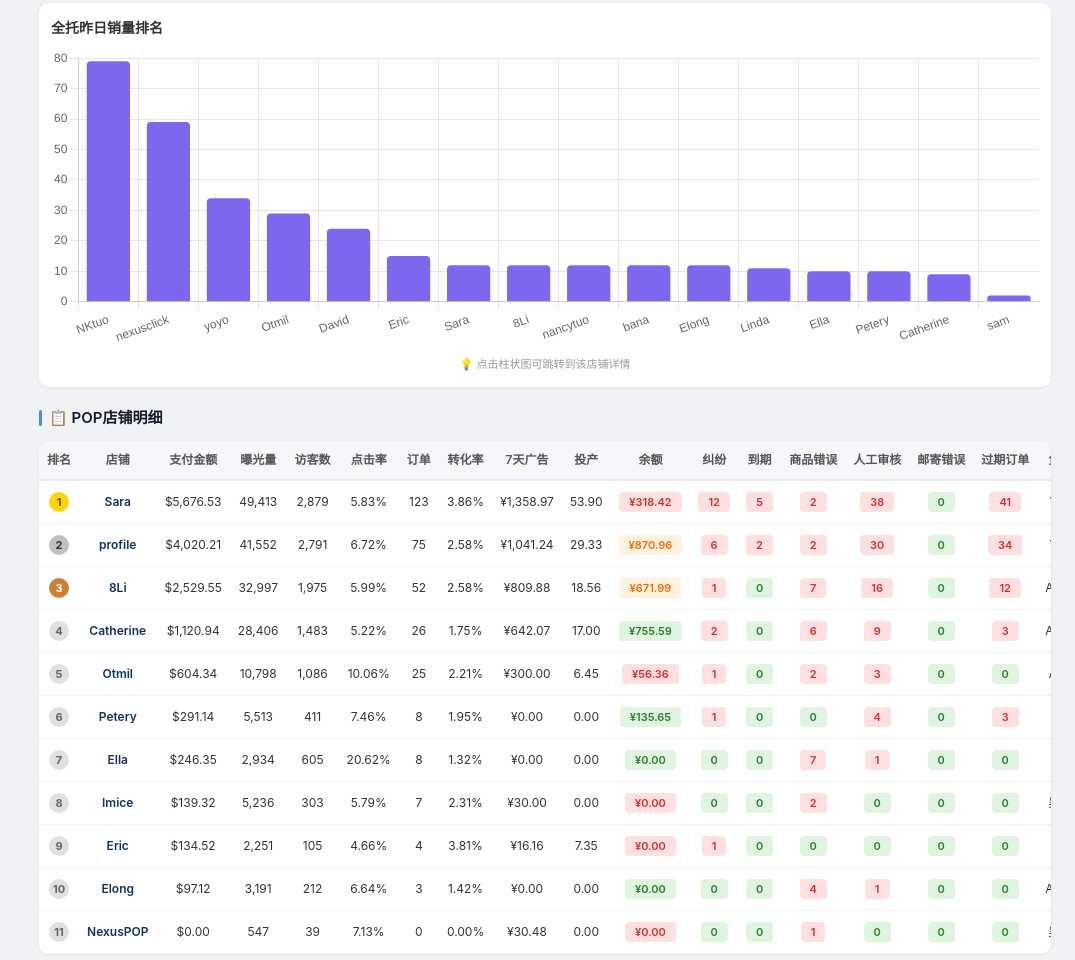
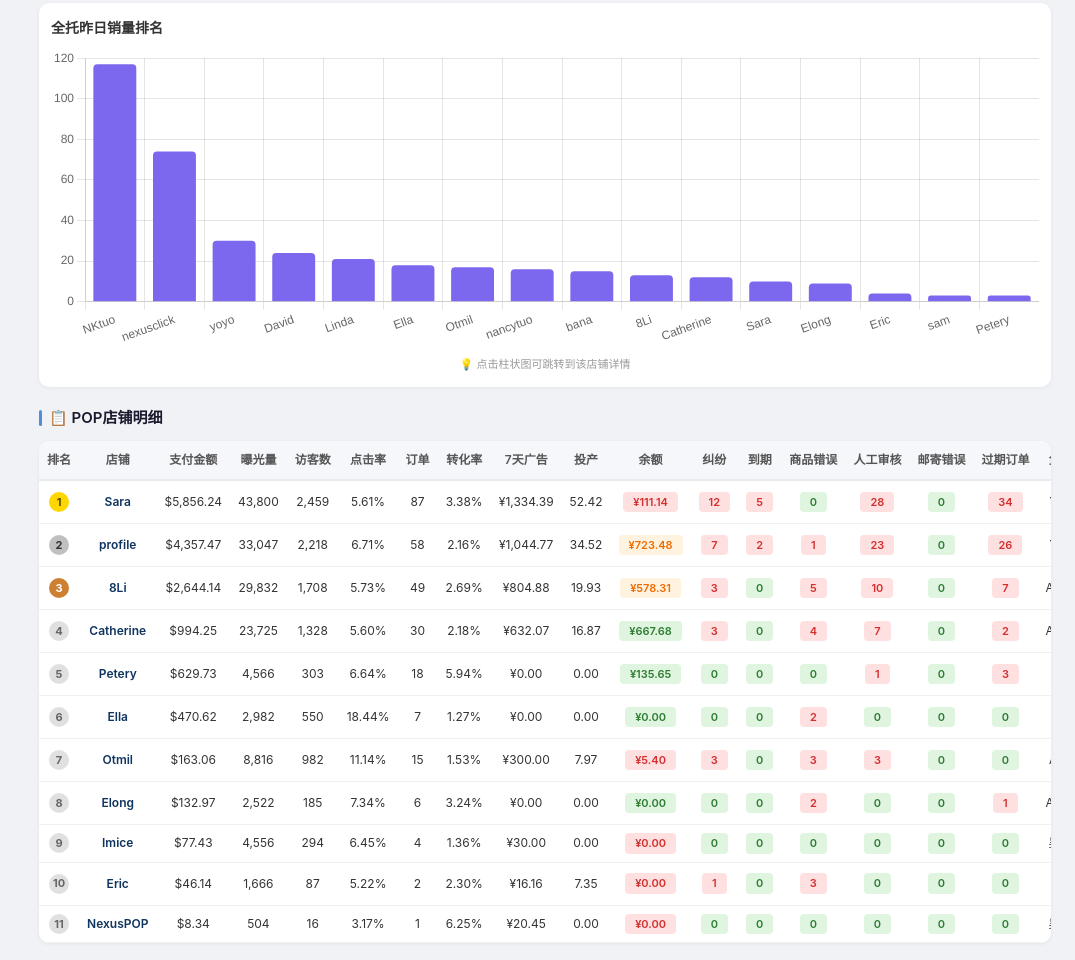
Before and after one commit to Link-DMW/Data, a plain HTML site: page index.html in a window 1280 px wide. Shown: the part 1814-2774 px from the top of the page, without its empty margins (205-1280 px from the left). Drawn offline with Linux system fonts and the light colour scheme; no server answers.

Commit message:
更新店铺看板: 2026-11-18数据

```diff
--- a/index.html
+++ b/index.html
@@ -414,47 +414,47 @@ tbody tr:hover{background:#f9f9fb}
 
 <script>
 var popData = [
-  {"store": "profile", "pay": 4020.21, "exposure": 41552, "visitors": 2791, "ctr": 0.0671688486715441, "orders": 75, "cvr": 0.0258, "adYest": 116.41, "ad7d": 1041.24, "adOrdYest": 13, "adRoiYest": 42.73, "adRoi7d": 29.33, "balance": 870.96, "dispute": 6, "disputeExpire": 2, "errOrder": 2, "manualOrder": 30, "mailErr": 0, "expired": 34, "owner": "Yasso", "deadStock": null},
-  {"store": "Sara", "pay": 5676.53, "exposure": 49413, "visitors": 2879, "ctr": 0.0582640195899864, "orders": 123, "cvr": 0.0386, "adYest": 158.5, "ad7d": 1358.97, "adOrdYest": 17, "adRoiYest": 48.88, "adRoi7d": 53.9, "balance": 318.42, "dispute": 12, "disputeExpire": 5, "errOrder": 2, "manualOrder": 38, "mailErr": 0, "expired": 41, "owner": "Yasso", "deadStock": null},
-  {"store": "8Li", "pay": 2529.55, "exposure": 32997, "visitors": 1975, "ctr": 0.0598539261144953, "orders": 52, "cvr": 0.0258, "adYest": 115.0, "ad7d": 809.88, "adOrdYest": 7, "adRoiYest": 18.11, "adRoi7d": 18.56, "balance": 671.99, "dispute": 1, "disputeExpire": 0, "errOrder": 7, "manualOrder": 16, "mailErr": 0, "expired": 12, "owner": "Angelia", "deadStock": null},
-  {"store": "Catherine", "pay": 1120.94, "exposure": 28406, "visitors": 1483, "ctr": 0.0522072801520805, "orders": 26, "cvr": 0.0175, "adYest": 94.6, "ad7d": 642.07, "adOrdYest": 8, "adRoiYest": 21.94, "adRoi7d": 17, "balance": 755.59, "dispute": 2, "disputeExpire": 0, "errOrder": 6, "manualOrder": 9, "mailErr": 0, "expired": 3, "owner": "Angelia", "deadStock": null},
-  {"store": "Imice", "pay": 139.32, "exposure": 5236, "visitors": 303, "ctr": 0.057868601986249, "orders": 7, "cvr": 0.0231, "adYest": 0.0, "ad7d": 30.0, "adOrdYest": 0, "adRoiYest": 0, "adRoi7d": 0, "balance": 0.0, "dispute": 0, "disputeExpire": 0, "errOrder": 2, "manualOrder": 0, "mailErr": 0, "expired": 0, "owner": "吴铭慧", "deadStock": null},
-  {"store": "nexusclick", "pay": null, "exposure": null, "visitors": null, "ctr": null, "orders": null, "cvr": null, "adYest": null, "ad7d": null, "adOrdYest": null, "adRoiYest": null, "adRoi7d": null, "balance": null, "dispute": null, "disputeExpire": null, "errOrder": 6, "manualOrder": 0, "mailErr": 0, "expired": 0, "owner": "吴铭慧", "deadStock": null},
-  {"store": "NexusPOP", "pay": 0.0, "exposure": 547, "visitors": 39, "ctr": 0.0712979890310786, "orders": 0, "cvr": 0, "adYest": 0.0, "ad7d": 30.48, "adOrdYest": 0, "adRoiYest": 0, "adRoi7d": 0, "balance": 0.0, "dispute": 0, "disputeExpire": 0, "errOrder": 1, "manualOrder": 0, "mailErr": 0, "expired": 0, "owner": "吴铭慧", "deadStock": null},
-  {"store": "nancytuo", "pay": null, "exposure": null, "visitors": null, "ctr": null, "orders": null, "cvr": null, "adYest": null, "ad7d": null, "adOrdYest": null, "adRoiYest": null, "adRoi7d": null, "balance": null, "dispute": null, "disputeExpire": null, "errOrder": 1, "manualOrder": 0, "mailErr": 0, "expired": 0, "owner": "Aileen", "deadStock": null},
-  {"store": "Linda", "pay": null, "exposure": null, "visitors": null, "ctr": null, "orders": null, "cvr": null, "adYest": null, "ad7d": null, "adOrdYest": null, "adRoiYest": null, "adRoi7d": null, "balance": null, "dispute": null, "disputeExpire": null, "errOrder": 1, "manualOrder": 1, "mailErr": 0, "expired": 0, "owner": "Aileen", "deadStock": null},
-  {"store": "bana", "pay": null, "exposure": null, "visitors": null, "ctr": null, "orders": null, "cvr": null, "adYest": null, "ad7d": null, "adOrdYest": null, "adRoiYest": null, "adRoi7d": null, "balance": null, "dispute": null, "disputeExpire": null, "errOrder": 0, "manualOrder": 0, "mailErr": 0, "expired": 0, "owner": "Aileen", "deadStock": null},
-  {"store": "Otmil", "pay": 604.34, "exposure": 10798, "visitors": 1086, "ctr": 0.100574180403778, "orders": 25, "cvr": 0.0221, "adYest": 50.0, "ad7d": 300.0, "adOrdYest": 1, "adRoiYest": 5.47, "adRoi7d": 6.45, "balance": 56.36, "dispute": 1, "disputeExpire": 0, "errOrder": 2, "manualOrder": 3, "mailErr": 0, "expired": 0, "owner": "Aileen", "deadStock": null},
-  {"store": "Ella", "pay": 246.35, "exposure": 2934, "visitors": 605, "ctr": 0.206203135650988, "orders": 8, "cvr": 0.0132, "adYest": 0.0, "ad7d": 0.0, "adOrdYest": 0, "adRoiYest": 0, "adRoi7d": 0, "balance": 0.0, "dispute": 0, "disputeExpire": 0, "errOrder": 7, "manualOrder": 1, "mailErr": 0, "expired": 0, "owner": "Yuna", "deadStock": null},
-  {"store": "Eric", "pay": 134.52, "exposure": 2251, "visitors": 105, "ctr": 0.0466459351399378, "orders": 4, "cvr": 0.0381, "adYest": 0.0, "ad7d": 16.16, "adOrdYest": 0, "adRoiYest": 0, "adRoi7d": 7.35, "balance": 0.0, "dispute": 1, "disputeExpire": 0, "errOrder": 0, "manualOrder": 0, "mailErr": 0, "expired": 0, "owner": "Lina", "deadStock": null},
+  {"store": "profile", "pay": 4357.47, "exposure": 33047, "visitors": 2218, "ctr": 0.0671165310013012, "orders": 58, "cvr": 0.0216, "adYest": 170.17, "ad7d": 1044.77, "adOrdYest": 16, "adRoiYest": 38.55, "adRoi7d": 34.52, "balance": 723.48, "dispute": 7, "disputeExpire": 2, "errOrder": 1, "manualOrder": 23, "mailErr": 0, "expired": 26, "owner": "Yasso", "deadStock": null},
+  {"store": "Sara", "pay": 5856.24, "exposure": 43800, "visitors": 2459, "ctr": 0.0561415525114155, "orders": 87, "cvr": 0.0338, "adYest": 185.35, "ad7d": 1334.39, "adOrdYest": 17, "adRoiYest": 23.56, "adRoi7d": 52.42, "balance": 111.14, "dispute": 12, "disputeExpire": 5, "errOrder": 0, "manualOrder": 28, "mailErr": 0, "expired": 34, "owner": "Yasso", "deadStock": null},
+  {"store": "8Li", "pay": 2644.14, "exposure": 29832, "visitors": 1708, "ctr": 0.057253955484044, "orders": 49, "cvr": 0.0269, "adYest": 105.0, "ad7d": 804.88, "adOrdYest": 10, "adRoiYest": 34.45, "adRoi7d": 19.93, "balance": 578.31, "dispute": 3, "disputeExpire": 0, "errOrder": 5, "manualOrder": 10, "mailErr": 0, "expired": 7, "owner": "Angelia", "deadStock": null},
+  {"store": "Catherine", "pay": 994.25, "exposure": 23725, "visitors": 1328, "ctr": 0.0559747102212856, "orders": 30, "cvr": 0.0218, "adYest": 100.0, "ad7d": 632.07, "adOrdYest": 6, "adRoiYest": 13.31, "adRoi7d": 16.87, "balance": 667.68, "dispute": 3, "disputeExpire": 0, "errOrder": 4, "manualOrder": 7, "mailErr": 0, "expired": 2, "owner": "Angelia", "deadStock": null},
+  {"store": "Imice", "pay": 77.43, "exposure": 4556, "visitors": 294, "ctr": 0.0645302897278314, "orders": 4, "cvr": 0.0136, "adYest": 0.0, "ad7d": 30.0, "adOrdYest": 0, "adRoiYest": 0, "adRoi7d": 0, "balance": 0.0, "dispute": 0, "disputeExpire": 0, "errOrder": 0, "manualOrder": 0, "mailErr": 0, "expired": 0, "owner": "吴铭慧", "deadStock": null},
+  {"store": "nexusclick", "pay": null, "exposure": null, "visitors": null, "ctr": null, "orders": null, "cvr": null, "adYest": null, "ad7d": null, "adOrdYest": null, "adRoiYest": null, "adRoi7d": null, "balance": null, "dispute": null, "disputeExpire": null, "errOrder": 3, "manualOrder": 0, "mailErr": 0, "expired": 0, "owner": "吴铭慧", "deadStock": null},
+  {"store": "NexusPOP", "pay": 8.34, "exposure": 504, "visitors": 16, "ctr": 0.0317460317460317, "orders": 1, "cvr": 0.0625, "adYest": 0.0, "ad7d": 20.45, "adOrdYest": 0, "adRoiYest": 0, "adRoi7d": 0, "balance": 0.0, "dispute": 0, "disputeExpire": 0, "errOrder": 0, "manualOrder": 0, "mailErr": 0, "expired": 0, "owner": "吴铭慧", "deadStock": null},
+  {"store": "nancytuo", "pay": null, "exposure": null, "visitors": null, "ctr": null, "orders": null, "cvr": null, "adYest": null, "ad7d": null, "adOrdYest": null, "adRoiYest": null, "adRoi7d": null, "balance": null, "dispute": null, "disputeExpire": null, "errOrder": 2, "manualOrder": 0, "mailErr": 0, "expired": 0, "owner": "Aileen", "deadStock": null},
+  {"store": "Linda", "pay": null, "exposure": null, "visitors": null, "ctr": null, "orders": null, "cvr": null, "adYest": null, "ad7d": null, "adOrdYest": null, "adRoiYest": null, "adRoi7d": null, "balance": null, "dispute": null, "disputeExpire": null, "errOrder": 2, "manualOrder": 0, "mailErr": 0, "expired": 0, "owner": "Aileen", "deadStock": null},
+  {"store": "bana", "pay": null, "exposure": null, "visitors": null, "ctr": null, "orders": null, "cvr": null, "adYest": null, "ad7d": null, "adOrdYest": null, "adRoiYest": null, "adRoi7d": null, "balance": null, "dispute": null, "disputeExpire": null, "errOrder": 3, "manualOrder": 0, "mailErr": 0, "expired": 0, "owner": "Aileen", "deadStock": null},
+  {"store": "Otmil", "pay": 163.06, "exposure": 8816, "visitors": 982, "ctr": 0.111388384754991, "orders": 15, "cvr": 0.0153, "adYest": 50.0, "ad7d": 300.0, "adOrdYest": 3, "adRoiYest": 11.61, "adRoi7d": 7.97, "balance": 5.4, "dispute": 3, "disputeExpire": 0, "errOrder": 3, "manualOrder": 3, "mailErr": 0, "expired": 0, "owner": "Aileen", "deadStock": null},
+  {"store": "Ella", "pay": 470.62, "exposure": 2982, "visitors": 550, "ctr": 0.184439973172368, "orders": 7, "cvr": 0.0127, "adYest": 0.0, "ad7d": 0.0, "adOrdYest": 0, "adRoiYest": 0, "adRoi7d": 0, "balance": 0.0, "dispute": 0, "disputeExpire": 0, "errOrder": 2, "manualOrder": 0, "mailErr": 0, "expired": 0, "owner": "Yuna", "deadStock": null},
+  {"store": "Eric", "pay": 46.14, "exposure": 1666, "visitors": 87, "ctr": 0.0522208883553421, "orders": 2, "cvr": 0.023, "adYest": 0.0, "ad7d": 16.16, "adOrdYest": 0, "adRoiYest": 0, "adRoi7d": 7.35, "balance": 0.0, "dispute": 1, "disputeExpire": 0, "errOrder": 3, "manualOrder": 0, "mailErr": 0, "expired": 0, "owner": "Lina", "deadStock": null},
   {"store": "sam", "pay": null, "exposure": null, "visitors": null, "ctr": null, "orders": null, "cvr": null, "adYest": null, "ad7d": null, "adOrdYest": null, "adRoiYest": null, "adRoi7d": null, "balance": null, "dispute": null, "disputeExpire": null, "errOrder": 0, "manualOrder": 0, "mailErr": 0, "expired": 0, "owner": "Laura", "deadStock": null},
-  {"store": "Elong", "pay": 97.12, "exposure": 3191, "visitors": 212, "ctr": 0.0664368536508931, "orders": 3, "cvr": 0.0142, "adYest": 0.0, "ad7d": 0.0, "adOrdYest": 0, "adRoiYest": 0, "adRoi7d": 0, "balance": 0.0, "dispute": 0, "disputeExpire": 0, "errOrder": 4, "manualOrder": 1, "mailErr": 0, "expired": 0, "owner": "Angelia", "deadStock": null},
-  {"store": "Petery", "pay": 291.14, "exposure": 5513, "visitors": 411, "ctr": 0.0745510611282423, "orders": 8, "cvr": 0.0195, "adYest": 0.0, "ad7d": 0.0, "adOrdYest": 0, "adRoiYest": 0, "adRoi7d": 0, "balance": 135.65, "dispute": 1, "disputeExpire": 0, "errOrder": 0, "manualOrder": 4, "mailErr": 0, "expired": 3, "owner": "Angelia", "deadStock": null},
+  {"store": "Elong", "pay": 132.97, "exposure": 2522, "visitors": 185, "ctr": 0.0733544805709754, "orders": 6, "cvr": 0.0324, "adYest": 0.0, "ad7d": 0.0, "adOrdYest": 0, "adRoiYest": 0, "adRoi7d": 0, "balance": 0.0, "dispute": 0, "disputeExpire": 0, "errOrder": 2, "manualOrder": 0, "mailErr": 0, "expired": 1, "owner": "Angelia", "deadStock": null},
+  {"store": "Petery", "pay": 629.73, "exposure": 4566, "visitors": 303, "ctr": 0.0663600525624179, "orders": 18, "cvr": 0.0594, "adYest": 0.0, "ad7d": 0.0, "adOrdYest": 0, "adRoiYest": 0, "adRoi7d": 0, "balance": 135.65, "dispute": 0, "disputeExpire": 0, "errOrder": 0, "manualOrder": 1, "mailErr": 0, "expired": 3, "owner": "Angelia", "deadStock": null},
   {"store": "NKtuo", "pay": null, "exposure": null, "visitors": null, "ctr": null, "orders": null, "cvr": null, "adYest": null, "ad7d": null, "adOrdYest": null, "adRoiYest": null, "adRoi7d": null, "balance": null, "dispute": null, "disputeExpire": null, "errOrder": 0, "manualOrder": 0, "mailErr": 0, "expired": 0, "owner": "aauasga", "deadStock": null},
   {"store": "yoyo", "pay": null, "exposure": null, "visitors": null, "ctr": null, "orders": null, "cvr": null, "adYest": null, "ad7d": null, "adOrdYest": null, "adRoiYest": null, "adRoi7d": null, "balance": null, "dispute": null, "disputeExpire": null, "errOrder": null, "manualOrder": null, "mailErr": null, "expired": null, "owner": "aauasga", "deadStock": null}
 ];
 var fullData = [
   {"store": "profile", "views": null, "visitors": null, "cvr": null, "salesYest": null, "sales7d": null, "dispute": null, "disputeExpire": null, "owner": "Yasso", "deadStock": null},
-  {"store": "Sara", "views": 517, "visitors": 273, "cvr": 0.044, "salesYest": 12, "sales7d": 93, "dispute": 0, "disputeExpire": 0, "owner": "Yasso", "deadStock": null},
-  {"store": "8Li", "views": 269, "visitors": 166, "cvr": 0.0422, "salesYest": 12, "sales7d": 79, "dispute": 0, "disputeExpire": 0, "owner": "Angelia", "deadStock": null},
-  {"store": "Catherine", "views": 270, "visitors": 182, "cvr": 0.033, "salesYest": 9, "sales7d": 106, "dispute": 0, "disputeExpire": 0, "owner": "Angelia", "deadStock": null},
+  {"store": "Sara", "views": 369, "visitors": 206, "cvr": 0.0388, "salesYest": 10, "sales7d": 85, "dispute": 0, "disputeExpire": 0, "owner": "Yasso", "deadStock": null},
+  {"store": "8Li", "views": 270, "visitors": 164, "cvr": 0.0549, "salesYest": 13, "sales7d": 74, "dispute": 0, "disputeExpire": 0, "owner": "Angelia", "deadStock": null},
+  {"store": "Catherine", "views": 205, "visitors": 154, "cvr": 0.026, "salesYest": 12, "sales7d": 89, "dispute": 0, "disputeExpire": 0, "owner": "Angelia", "deadStock": null},
   {"store": "Imice", "views": null, "visitors": null, "cvr": null, "salesYest": null, "sales7d": null, "dispute": null, "disputeExpire": null, "owner": "吴铭慧", "deadStock": null},
-  {"store": "nexusclick", "views": 4729, "visitors": 2371, "cvr": 0.0215, "salesYest": 59, "sales7d": 540, "dispute": 0, "disputeExpire": 0, "owner": "吴铭慧", "deadStock": null},
+  {"store": "nexusclick", "views": 4412, "visitors": 2355, "cvr": 0.0221, "salesYest": 74, "sales7d": 511, "dispute": 0, "disputeExpire": 0, "owner": "吴铭慧", "deadStock": null},
   {"store": "NexusPOP", "views": null, "visitors": null, "cvr": null, "salesYest": null, "sales7d": null, "dispute": null, "disputeExpire": null, "owner": "吴铭慧", "deadStock": null},
   {"store": "David", "views": 1221, "visitors": 526, "cvr": 0.0361, "salesYest": 24, "sales7d": 129, "dispute": 0, "disputeExpire": 0, "owner": "黄杜闻", "deadStock": null},
-  {"store": "nancytuo", "views": 1155, "visitors": 546, "cvr": 0.0165, "salesYest": 12, "sales7d": 142, "dispute": 0, "disputeExpire": 0, "owner": "Aileen", "deadStock": null},
-  {"store": "Linda", "views": 778, "visitors": 368, "cvr": 0.0136, "salesYest": 11, "sales7d": 104, "dispute": 0, "disputeExpire": 0, "owner": "Aileen", "deadStock": null},
-  {"store": "bana", "views": 422, "visitors": 223, "cvr": 0.009, "salesYest": 12, "sales7d": 93, "dispute": 0, "disputeExpire": 0, "owner": "Aileen", "deadStock": null},
-  {"store": "Otmil", "views": 950, "visitors": 462, "cvr": 0.0303, "salesYest": 29, "sales7d": 194, "dispute": 0, "disputeExpire": 0, "owner": "Aileen", "deadStock": null},
-  {"store": "Ella", "views": 859, "visitors": 380, "cvr": 0.0158, "salesYest": 10, "sales7d": 119, "dispute": 0, "disputeExpire": 0, "owner": "Aileen", "deadStock": null},
-  {"store": "Eric", "views": 446, "visitors": 225, "cvr": 0.0444, "salesYest": 15, "sales7d": 79, "dispute": 0, "disputeExpire": 0, "owner": "Yasso", "deadStock": null},
-  {"store": "sam", "views": 84, "visitors": 53, "cvr": 0.0377, "salesYest": 2, "sales7d": 10, "dispute": 0, "disputeExpire": 0, "owner": "Laura", "deadStock": null},
-  {"store": "Elong", "views": 805, "visitors": 403, "cvr": 0.0099, "salesYest": 12, "sales7d": 114, "dispute": 0, "disputeExpire": 0, "owner": "Angelia", "deadStock": null},
-  {"store": "Petery", "views": 15, "visitors": 11, "cvr": 0, "salesYest": 10, "sales7d": 55, "dispute": 0, "disputeExpire": 0, "owner": "Angelia", "deadStock": null},
-  {"store": "NKtuo", "views": 4102, "visitors": 2157, "cvr": 0.0343, "salesYest": 79, "sales7d": 881, "dispute": 0, "disputeExpire": 0, "owner": "aauasga", "deadStock": null},
-  {"store": "yoyo", "views": 984, "visitors": 533, "cvr": 0.0563, "salesYest": 34, "sales7d": 260, "dispute": 0, "disputeExpire": 0, "owner": "aauasga", "deadStock": null}
+  {"store": "nancytuo", "views": 1079, "visitors": 533, "cvr": 0.015, "salesYest": 16, "sales7d": 126, "dispute": 0, "disputeExpire": 0, "owner": "Aileen", "deadStock": null},
+  {"store": "Linda", "views": 758, "visitors": 361, "cvr": 0.0388, "salesYest": 21, "sales7d": 112, "dispute": 0, "disputeExpire": 0, "owner": "Aileen", "deadStock": null},
+  {"store": "bana", "views": 373, "visitors": 191, "cvr": 0.0314, "salesYest": 15, "sales7d": 97, "dispute": 0, "disputeExpire": 0, "owner": "Aileen", "deadStock": null},
+  {"store": "Otmil", "views": 851, "visitors": 436, "cvr": 0.0115, "salesYest": 17, "sales7d": 182, "dispute": 0, "disputeExpire": 0, "owner": "Aileen", "deadStock": null},
+  {"store": "Ella", "views": 732, "visitors": 393, "cvr": 0.0229, "salesYest": 18, "sales7d": 98, "dispute": 0, "disputeExpire": 0, "owner": "Aileen", "deadStock": null},
+  {"store": "Eric", "views": 283, "visitors": 179, "cvr": 0.0168, "salesYest": 4, "sales7d": 81, "dispute": 0, "disputeExpire": 0, "owner": "Yasso", "deadStock": null},
+  {"store": "sam", "views": 77, "visitors": 45, "cvr": 0.0667, "salesYest": 3, "sales7d": 10, "dispute": 0, "disputeExpire": 0, "owner": "Laura", "deadStock": null},
+  {"store": "Elong", "views": 954, "visitors": 441, "cvr": 0.0136, "salesYest": 9, "sales7d": 100, "dispute": 0, "disputeExpire": 0, "owner": "Angelia", "deadStock": null},
+  {"store": "Petery", "views": 8, "visitors": 6, "cvr": 0, "salesYest": 3, "sales7d": 50, "dispute": 0, "disputeExpire": 0, "owner": "Angelia", "deadStock": null},
+  {"store": "NKtuo", "views": 4010, "visitors": 2105, "cvr": 0.0385, "salesYest": 117, "sales7d": 816, "dispute": 0, "disputeExpire": 0, "owner": "aauasga", "deadStock": null},
+  {"store": "yoyo", "views": 1008, "visitors": 517, "cvr": 0.0522, "salesYest": 30, "sales7d": 231, "dispute": 0, "disputeExpire": 0, "owner": "aauasga", "deadStock": null}
 ];
-var reportDate = "2026-11-17";
+var reportDate = "2026-11-18";
 
 // ===== 后端API配置 =====
 var API_URL="https://1410774605-g9ihge6xir.ap-guangzhou.tencentscf.com/";
```
